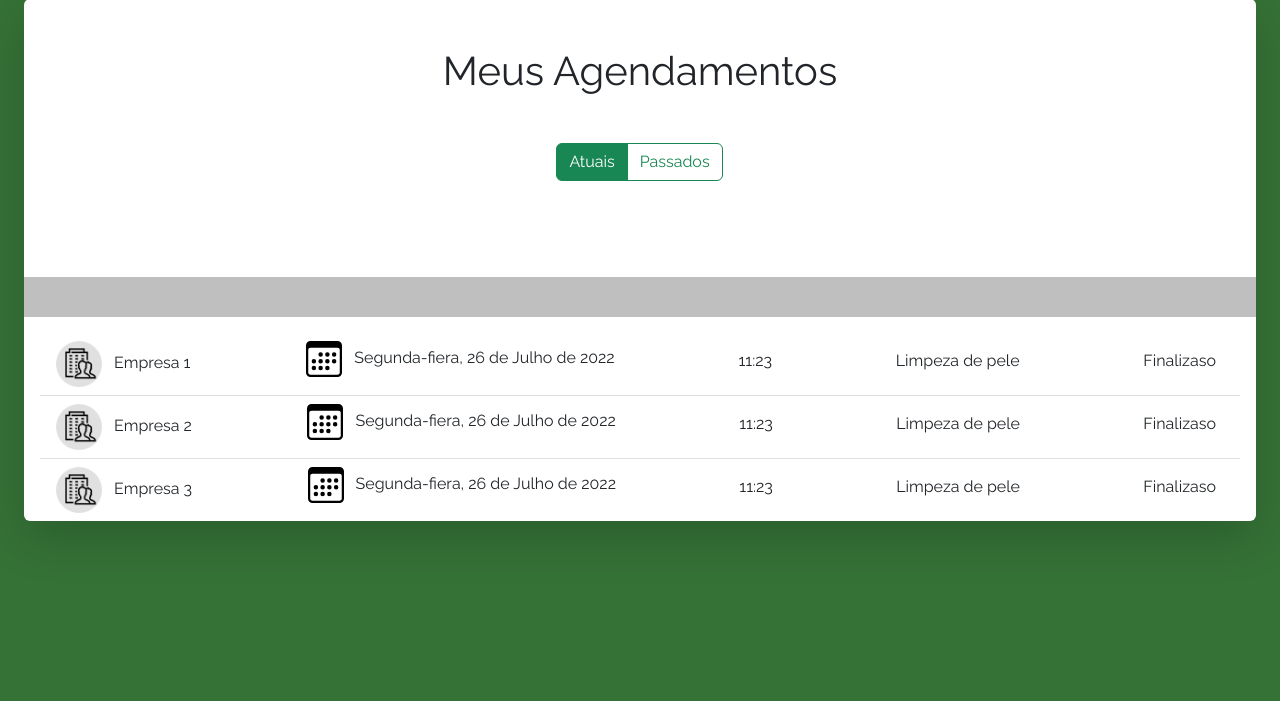
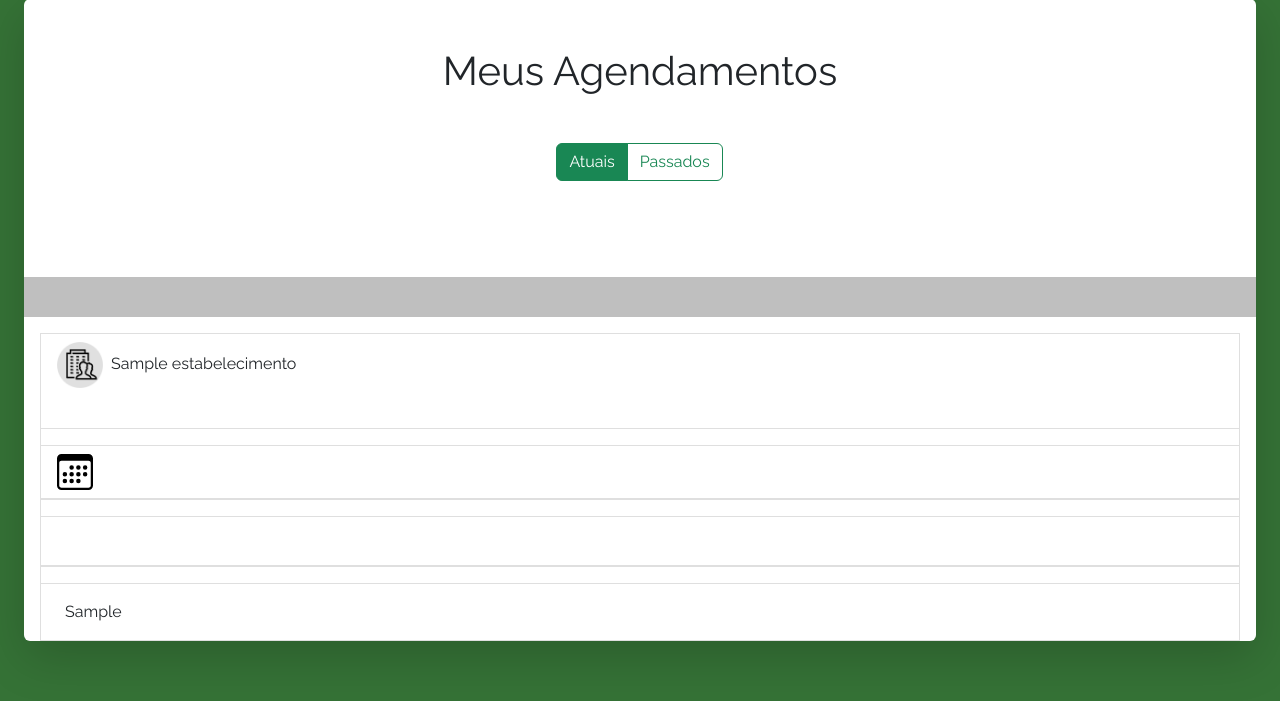
Before and after one commit to KelvemC/Projeto-Esthe, a PHP site: page /Projeto-Esthe/AgendamentoCliente/agendamentos_do_cliente.php in a window 1280 px wide. Shown: the part 115-816 px from the top of the page. Run offline with PHP 8.4, Linux system fonts and the light colour scheme; the visitor is signed in with stand-in values (Sample User, id 1); tables that the repository leaves empty or names only in its code hold one stand-in row (values such as "Sample post").

Commit message:
Meus agendamentos adicionado

```diff
--- a/Projeto-final/AgendamentoCliente/agendamentos_do_cliente.php
+++ b/Projeto-final/AgendamentoCliente/agendamentos_do_cliente.php
@@ -2,6 +2,10 @@
 session_start();
 
 include_once '../login/conexao.php';
+require '../exibir_OO.php';
+
+$dados = new Exibir();
+$lista = $dados->exibirEstabelecimento();
 ob_start() #serve para limpar o buffer e não causar erro.
 ?>
 
@@ -97,60 +101,87 @@
         </div>
 
         <hr style="border: 20px solid #000; width: 100%;">
+        <?php
+        #pegando todos os id do estabelecimentos que agendei;
+        $sqlESTB = $conn->prepare("SELECT estabelecimento_id FROM agendamento");
+        $sqlESTB->execute();
 
-        <ul class="list-group list-group-flush m-3">
+        $sqlIDagn = $conn->prepare("SELECT idagendamento FROM agendamento");
+        $sqlIDagn->execute();
 
-            <li class="list-group-item d-flex flex-row flex-wrap justify-content-between">
-                <div>
-                    <img src="../images/ícones/ICONE1/empresa.png" height="46" width="46" alt="">
-                    <span class="m-2">Empresa 1</span>
-                </div>
+        echo "<ul class='list-group list-group-flush m-3'>";
+        echo "<div>";
+        foreach($sqlESTB as $id){
+            echo "<li class='list-group-item d-flex flex-row flex-wrap justify-content-between'>";
+            #pegando os nomes do estabelecimentos apartir do id da query anterior.
+            $sql = $conn->prepare("SELECT nome FROM estabelecimento WHERE id = :id");
+            $sql->bindValue(':id',$id['estabelecimento_id']);
+            $sql->execute();
+            $nome = $sql->fetch(PDO::FETCH_ASSOC);
+            echo "<div>";
+            echo "<img src='../images/ícones/ICONE1/empresa.png' height='46' width='46' alt=''>";
+            echo "<span class='m-2'>";
+            echo $nome['nome'];
+            echo "</span>";
 
-                <div>
-                    <img src="../images/ícones/ICONE1/calendar3.svg" alt="">
-                    <span class="m-2">Segunda-fiera, 26 de Julho de 2022</span>
-                </div>
 
-                <span class="m-2">11:23</span>
-                <span class="m-2">Limpeza de pele</span>
-                <span class="m-2">Finalizaso</span>
-            </li>
+        }
+        echo "<ul class='list-group list-group-flush m-3'>";
+        echo "</div>";
 
-            <li class="list-group-item d-flex flex-row flex-wrap justify-content-between">
+        echo "<div>";
+        #pegando a data
+        echo "<li class='list-group-item d-flex flex-row flex-wrap justify-content-between'>";
 
-                <div>
-                    <img src="../images/ícones/ICONE1/empresa.png" height="46" width="46" alt="">
-                    <span class="m-2">Empresa 2</span>
-                </div>
+        foreach($sqlIDagn as $idAgenda){
+            echo "<li class='list-group-item d-flex flex-row flex-wrap justify-content-between'>";
+            $sqlData = $conn->prepare("SELECT DATE_FORMAT (`horario`, '%d/%m/%Y') AS 'data' FROM agendamento WHERE idagendamento = :id");
+            $sqlData->bindValue(':id',$idAgenda['idagendamento']);
+            $sqlData->execute();
+            $dataAgenda = $sqlData->fetch(PDO::FETCH_ASSOC);
+            echo "<div>";
+            echo "<img src='../images/ícones/ICONE1/calendar3.svg' alt=''>";
+            echo "<span class='m-2'>";
+            echo $dataAgenda['data'];
+            echo "</span>";
+            echo "</div>";
+        }
+        #-------------------------------------------------
+        echo "<ul class='list-group list-group-flush m-3'>";
+        echo "</div>";
 
-                <div>
-                    <img src="../images/ícones/ICONE1/calendar3.svg" alt="">
-                    <span class="m-2">Segunda-fiera, 26 de Julho de 2022</span>
-                </div>
+        echo "<div>";
+        echo "<li class='list-group-item d-flex flex-row flex-wrap justify-content-between'>";
+        $horaSql = $conn->prepare("SELECT DATE_FORMAT (`horario`,'%Hh%i') AS `data_formatada` FROM `agendamento`");
+        $horaSql->execute();
+        foreach($horaSql as $hora){
+            echo "<li class='list-group-item d-flex flex-row flex-wrap justify-content-between'>";
+            echo "<span class='m-2'>";
+            echo $hora['data_formatada'];
+            echo "</span>";
 
-                <span class="m-2">11:23</span>
-                <span class="m-2">Limpeza de pele</span>
-                <span class="m-2">Finalizaso</span>
 
-            </li>
 
-            <li class="list-group-item d-flex flex-row flex-wrap justify-content-between">
-                <div>
-                    <img src="../images/ícones/ICONE1/empresa.png" height="46" width="46" alt="">
-                    <span class="m-2">Empresa 3</span>
-                </div>
+        }
+        echo "<ul class='list-group list-group-flush m-3'>";
+        echo "</div>";
+        $sqlService = $conn->prepare("SELECT servico FROM agendamento");
+        $sqlService->execute();
 
-                <div>
-                    <img src="../images/ícones/ICONE1/calendar3.svg" alt="">
-                    <span class="m-2">Segunda-fiera, 26 de Julho de 2022</span>
-                </div>
+        echo "<div>";
+        echo "<li class='list-group-item d-flex flex-row flex-wrap justify-content-between'>";
+        foreach($sqlService as $service){
+            echo "<li class='list-group-item d-flex flex-row flex-wrap justify-content-between'>";
+            echo "<span class='m-2'>";
+            echo $service['servico'];
+            echo "</span>";
 
-                <span class="m-2">11:23</span>
-                <span class="m-2">Limpeza de pele</span>
-                <span class="m-2">Finalizaso</span>
-            </li>
 
-        </ul>
+        }
+        echo "<ul class='list-group list-group-flush m-3'>";
+        echo "</div>";
+
+        ?>
 
 
 
--- a/Projeto-final/exibir_OO.php
+++ b/Projeto-final/exibir_OO.php
@@ -29,5 +29,22 @@
         $sql->execute();
         return $sql;
     }
+
+    function exibirData(){
+        $sqlIDagn = $this->Conectar()->prepare("SELECT idagendamento FROM agendamento");
+        $sqlIDagn->execute();
+        foreach($sqlIDagn as $idAgenda){
+            $sqlData = $this->Conectar()->prepare("SELECT DATE_FORMAT (`horario`, '%d/%m/%Y') AS 'data' FROM agendamento WHERE idagendamento = :id");
+            $sqlData->bindValue(':id',$idAgenda['idagendamento']);
+            $sqlData->execute();
+            $dataAgenda = $sqlData->fetch(PDO::FETCH_ASSOC);
+            echo "<div>";
+            echo "<img src='../images/ícones/ICONE1/calendar3.svg' alt=''>";
+            echo "<span class='m-2'>";
+            echo $dataAgenda['data'];
+            echo "</span>";
+            echo "</div>";
+        }
+    }
 }
 ?>
```
Also changed, not shown: Projeto-final/CrudPDO/Crud.php (+10 -7 lines), Projeto-final/index.php (+1 -9 lines), Projeto-final/script.txt (added, +54 -0 lines).
